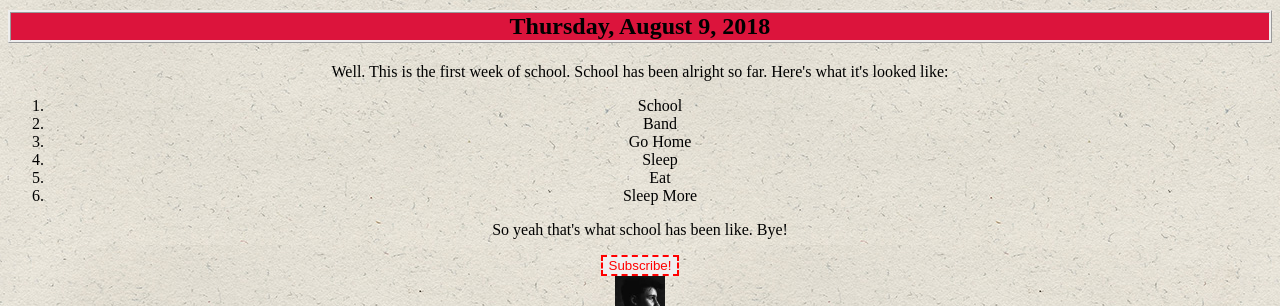
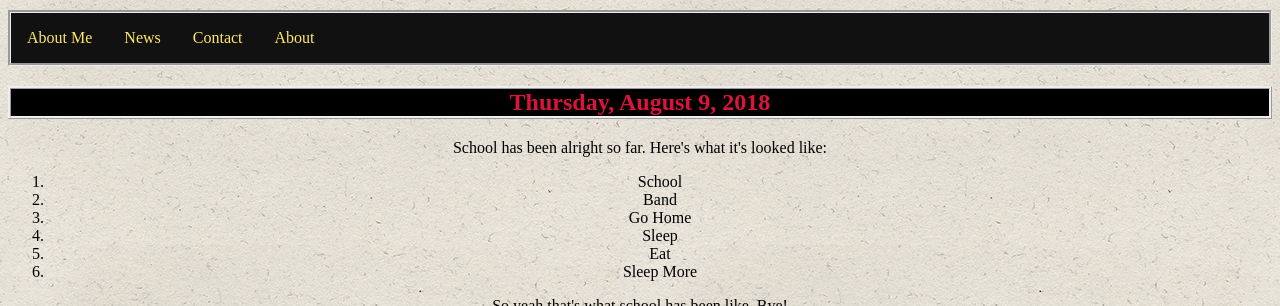
Before and after one commit to graycj1954/CSWork, a plain HTML site: page Everything/The Blog/The Blog.html in a window 1280 px wide. Shown: the part 105-411 px from the top of the page. Drawn offline with Linux system fonts and the light colour scheme.

Commit message:
everything v2

```diff
--- a/Everything/Index/index.html
+++ b/Everything/The Blog/The Blog.html
@@ -3,13 +3,13 @@
         <script>window.alert("Are " + "you " + "ready?")</script>
         <style>
             h2 {
-                background-color: crimson;
-                color: black;
+                background-color: black;
+                color: crimson;
                 text-align: center;
                 border-style: ridge;
             }
             body {
-                background: #ffffff url("paperbg.jpg");
+                background-image: url("paperbg.jpg");
                 color: black;
                 text-align: center;
             }
@@ -18,8 +18,32 @@
                 border-style: dashed;
                 border-color: red;
             }
+          ul.nav {
+    list-style-type: none;
+    margin: 0;
+    padding: 0;
+    overflow: hidden;
+    background-color: #111111;
+    border-style: groove;
+}
+
+li.nav {
+    float: left;
+}
+
+li a {
+    display: block;
+    color: #ffe866;
+    text-align: center;
+    padding: 16px;
+    text-decoration: none;
+}
+
+li a:hover {
+    background-color: #333333;
+}
             </style>
-        <title>First Week of School</title>
+        <title>The Blog</title>
     </head>
     <body>
         <div id="line1">
@@ -29,9 +53,15 @@
     <h1 style="background-color:black;text-align:center;color:cornflowerblue;border-style:outset">
         Welcome to the Blog.
     </h1>
+      <ul class="nav">
+        <li class="nav"><a href="#home">About Me</a></li>
+        <li class="nav"><a href="#news">News</a></li>
+        <li class="nav"><a href="#contact">Contact</a></li>
+        <li class="nav"><a href="#about">About</a></li>
+      </ul>
     <h2>Thursday, August 9, 2018</h2>
         <p>
-            Well. This is the first week of school. School has been alright so far. Here's what it's looked like:
+            School has been alright so far. Here's what it's looked like:
             <ol>
                 <li>School</li>
                 <li>Band</li>
@@ -45,7 +75,7 @@
         <button id="yt" onclick="pageSubscribe()">Subscribe!</button>
         <br/>
         <a href="https://twitter.com/caleb_gray19?lang=en" target="_blank">
-            <img src="shawn.JPG" alt="A Legend" style= "width:50px;height:50px;"></img>
+          <img src="shawn.JPG" alt="A Legend" style= "width:50px;height:50px;"></img>
         </a>
     <br/>
     <hr/>
@@ -56,14 +86,14 @@
         </p>
         <button id="yt" onclick="pageSubscribe()">Subscribe!</button>
         <br/>
-        <a href="https://twitter.com/caleb_gray19?lang=en" target="_blank">
-            <img src="shawn.JPG" alt="A Legend" style= "width:50px;height:50px;"></img>
-        </a>
+      <a href="https://twitter.com/caleb_gray19?lang=en" target="_blank">
+        <img src="shawn.JPG" alt="A Legend" style= "width:50px;height:50px;"></img>
+      </a>
     <br/>
     <hr/>
     <button onclick="changeBG()">Click to Change Color</button>
     <button onclick="changeTextColor()">Change Text Color</button>
     <button onClick="changeButtonColor()">Change Button Color</button>
-        <script src="index.js"></script>
+        <script src="The Blog.js"></script>
 </body>
 </html>
--- /dev/null
+++ b/Everything/The Blog/The Blog.js
@@ -0,0 +1,24 @@
+function changeBG() {
+  var colorValue = prompt("What background color?");
+  document.body.style.backgroundColor = colorValue;
+}
+
+function changeTextColor() {
+  var colorValue = prompt("What text color?");
+  document.body.style.color = colorValue
+}
+
+function welcomeMessage() {
+  var name = prompt("What is your name?");
+  var message = "<h1>Hello " + name + "&#x263A</h1>";
+  document.getElementById("line1").innerHTML = message;
+}
+
+function changeButtonColor() {
+  var colorValue = prompt("What color 'Hello' button?");
+  document.getElementById("hello").style.color = colorValue
+}
+
+function pageSubscribe() {
+  window.location.href = "https://www.youtube.com/channel/UC8efqwNhi_QcBM_AUAvW4Vg"
+}
```
Also changed, not shown: Everything/The Blog/paperbg.jpg (added), Everything/The Blog/shawn.JPG (added).
